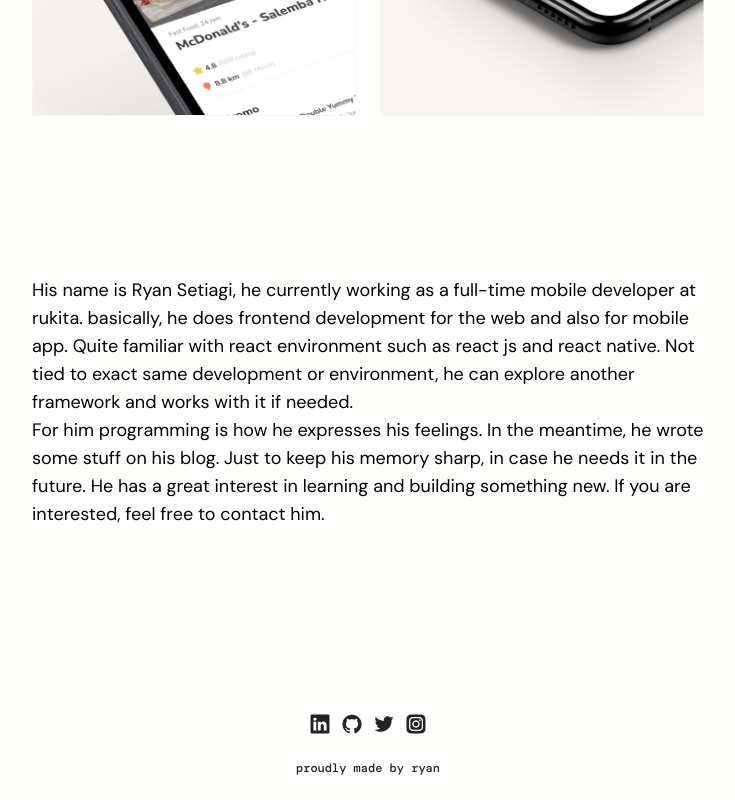
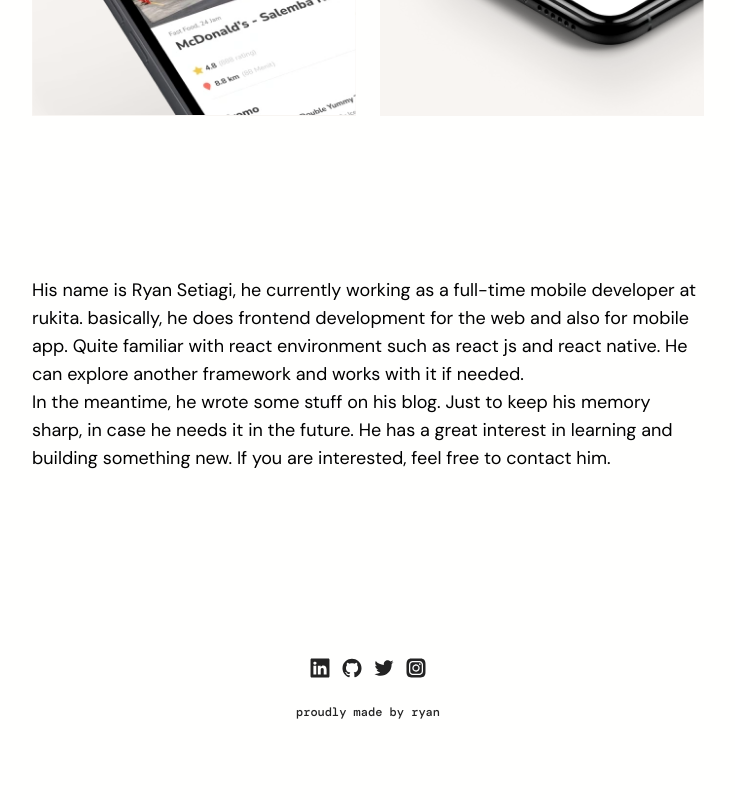
Before and after one commit to masbossun/masbossun-next, a Next.js app: page / in a window 1280 px wide. Shown: the part 1141-1941 px from the top of the page, without its empty margins (272-1007 px from the left). After the commit the page ends 1885 px from the top, so only its background shows below. Built offline with nearby package versions, Linux system fonts and the light colour scheme; a web font is replaced by a local one; what @tailwindcss/typography would draw is missing.

Commit message:
home: update some copies

```diff
--- a/pages/index.tsx
+++ b/pages/index.tsx
@@ -64,16 +64,15 @@ export default function Home() {
             does frontend development for the web and also for mobile app. Quite
             familiar with react environment such as{" "}
             <a href="https://reactjs.org">react js</a> and{" "}
-            <a href="https://reactnative.dev">react native</a>. Not tied to
-            exact same development or environment, he can explore another
-            framework and works with it if needed.
+            <a href="https://reactnative.dev">react native</a>. He can explore
+            another framework and works with it if needed.
           </p>
           <p>
-            For him programming is how he expresses his feelings. In the
-            meantime, he wrote some stuff on his <a href="/blog">blog</a>. Just
-            to keep his memory sharp, in case he needs it in the future. He has
-            a great interest in learning and building something new. If you are
-            interested, feel free to <a href="/contacts">contact</a> him.
+            In the meantime, he wrote some stuff on his <a href="/blog">blog</a>
+            . Just to keep his memory sharp, in case he needs it in the future.
+            He has a great interest in learning and building something new. If
+            you are interested, feel free to <a href="/contacts">contact</a>{" "}
+            him.
           </p>
         </div>
       </main>
```
